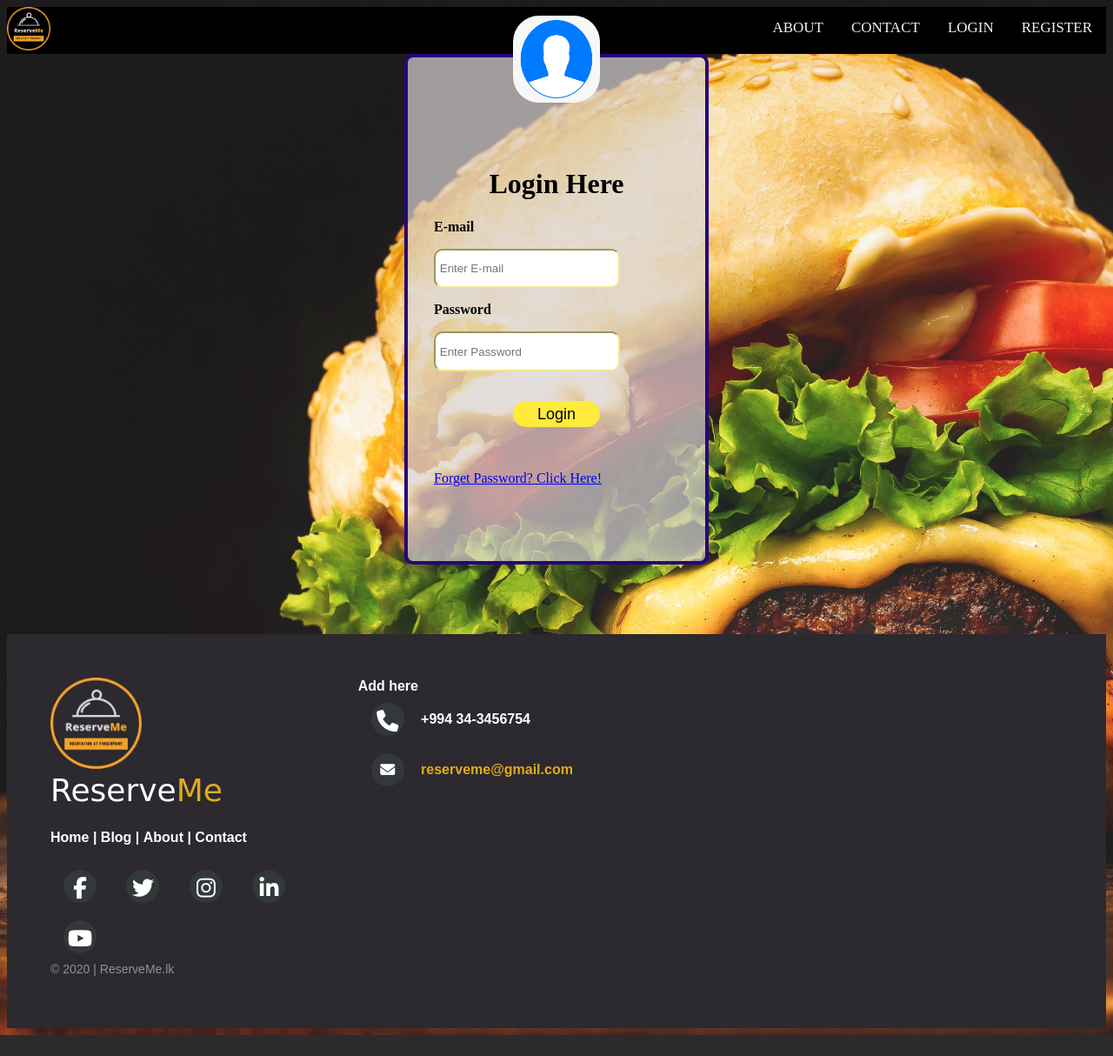
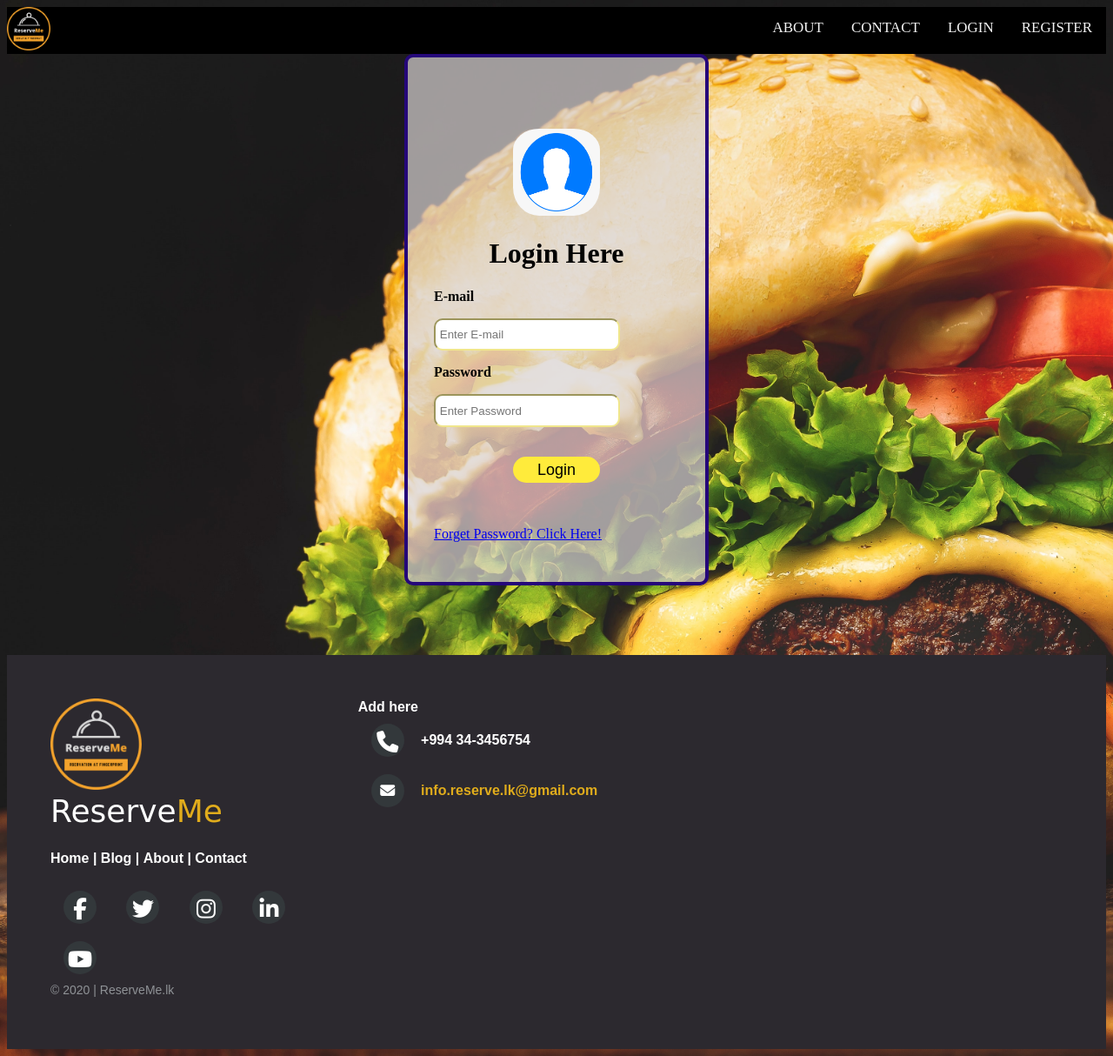
Before and after one commit to chanakawickramasinghe/ReserveMe, a PHP site: page /ReserveMe/includes/login.php in a window 1280 px wide. Shown: the whole page at 87% size. Before the commit the page ends 1190 px from the top, so only its background shows below. Run offline with PHP 8.4, Linux system fonts and the light colour scheme; some libraries are stand-ins or nearby versions.

Commit message:
minor changes

```diff
--- a/CSS/customer_reg.css
+++ b/CSS/customer_reg.css
@@ -15,7 +15,7 @@
     background: #dad5d5b2;
     color: #000000;
     box-sizing: border-box;
-    padding: 70px 30px;
+    padding: 30px;
     position: center;
     border: #250779 4px solid;
     border-radius: 10px;
@@ -23,12 +23,12 @@
 
   }
 .type-feild{
-    height: 4vh;
+    height: 3vh;
     padding: 0.6vh;
     border-color: khaki;
     border-radius:10px;
     outline:none;
-    width: 200px;
+
 }
 
 .btn{
@@ -44,8 +44,9 @@
     width: 100px;
     height: 100px;
     border-radius: 30%;
-    position: absolute;
-    top: 18px;
+    position: relative;
+    margin-top: 1vh;
+    padding-top: 1vh;
     left: calc(50% - 50px);
 }
 
--- a/includes/footer.php
+++ b/includes/footer.php
@@ -32,7 +32,7 @@
 		</div>
 		<div>
 			<i class="fa fa-envelope"></i>
-			<p><a href="mailto:reserveme@gmail.com">reserveme@gmail.com</a></p>
+			<p><a href="mailto:info.reserve.lk@gmail.com">info.reserve.lk@gmail.com</a></p>
 		</div>
     </div>
 </footer>
--- a/includes/login-submit.php
+++ b/includes/login-submit.php
@@ -15,7 +15,7 @@ if(isset($_POST['submit'])){
     $userQueryAdmin="SELECT * FROM admins WHERE admin_email='$email' and admin_password='$password'";
     $userQueryEmployee="SELECT * FROM employee WHERE emp_email='$email' and emp_password='$password'";
 
-    $userResult1= mysqli_query($connection, $userQueryCustomer);
+    $userResult1=mysqli_query($connection, $userQueryCustomer);
     $userResult2=mysqli_query($connection, $userQueryRes);
     $userResult3=mysqli_query($connection, $userQueryAdmin);
     $userResult4=mysqli_query($connection, $userQueryEmployee);
@@ -68,5 +68,4 @@ if(isset($_POST['submit'])){
 
 mysqli_close($connection);
 
-
 ?>
--- a/includes/login.php
+++ b/includes/login.php
@@ -11,6 +11,8 @@
     <link href="../css/footer.css" rel="stylesheet" type="text/css"/>
     <link href="images/logo.png" rel="shortcut icon"/>
     <script crossorigin="anonymous" src="https://kit.fontawesome.com/70a642cd7c.js"></script>
+    <meta charset="UTF-8">
+    <meta name="viewport" content="width=device-width, initial-scale=1.0">
 </head>
 
 <body class="login-body">
@@ -32,10 +34,9 @@
         <div class="login-box" style="width:350px">
         <br>
         <br>
-         <h3 class="error-msg"><?php include_once('message.php'); ?></h3>
-
 
         <img src="../images/profile.png" class="avatar">
+        <h3 class="error-msg"><?php include_once('message.php'); ?></h3>
 
             <h1 align="center">Login Here</h1>
                 <form action="login-submit.php" method="post">
```
